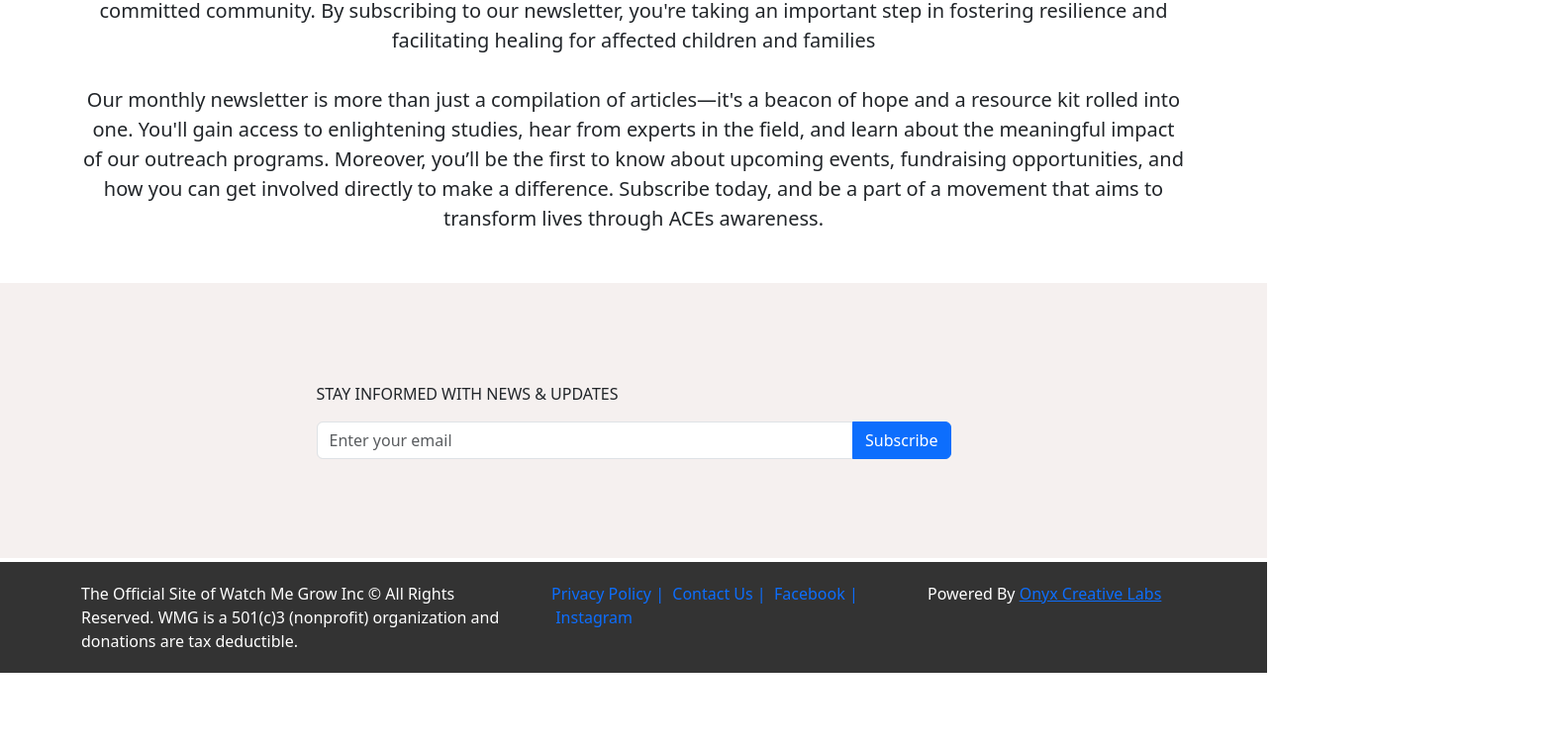
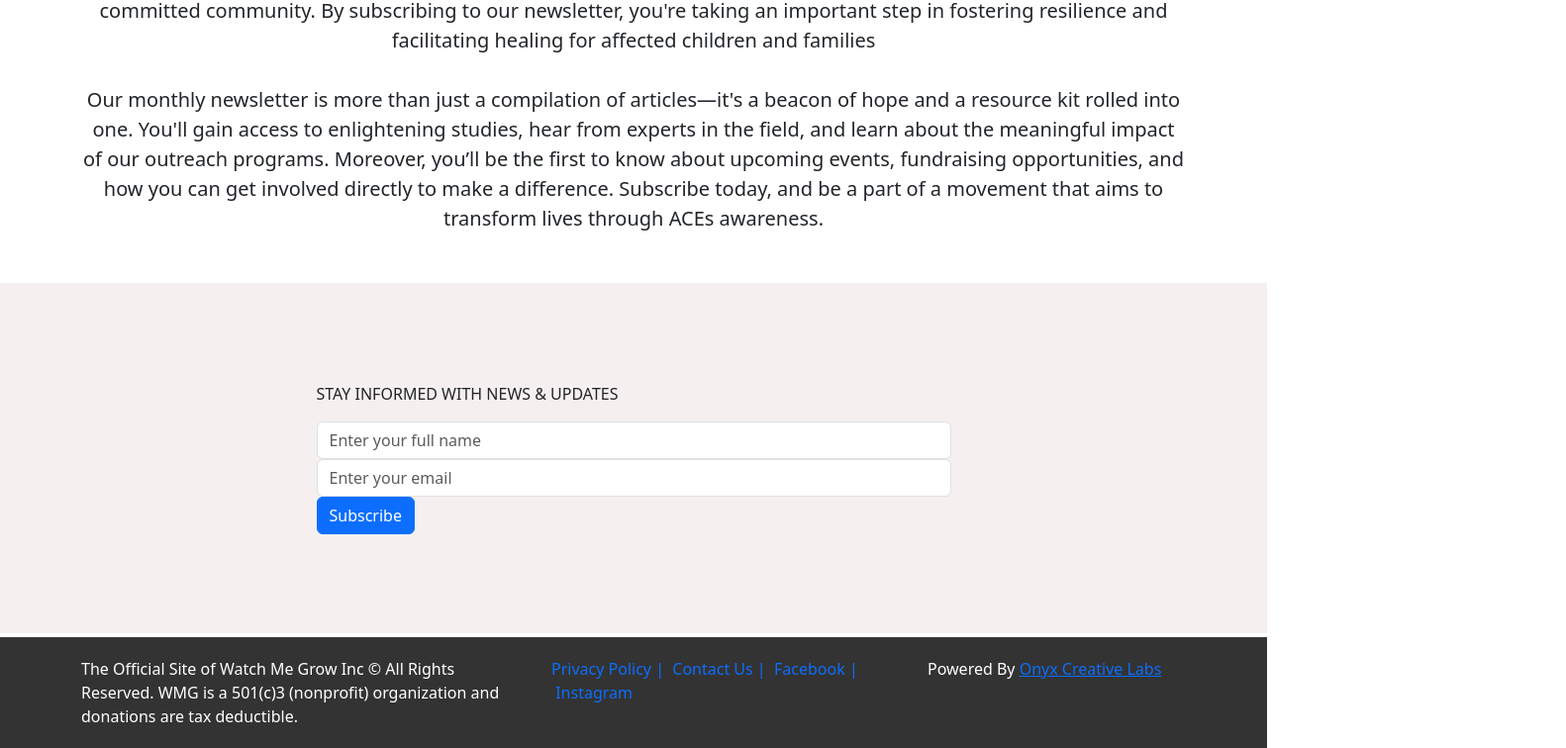
Before and after one commit to Jsmithseo/WatchMeGrowV2, a Next.js app: page /news in a window 1280 px wide. Shown: the part 539-1295 px from the top of the page at 99% size, 1582 px wide, since content can reach past the window. Before the commit the page ends 1219 px from the top, so only its background shows below. Built offline with nearby package versions, Linux system fonts and the light colour scheme.

Commit message:
added name to newsletter form

```diff
--- a/pages/api/sendMail.js
+++ b/pages/api/sendMail.js
@@ -1,16 +1,15 @@
 import nodemailer from 'nodemailer';
 import { useRouter } from 'next/router';
 
-
 export default async (req, res) => {
   if (req.method === 'POST') {
-    const { email } = req.body;
+    const {name, email } = req.body;
 
     const transporter = nodemailer.createTransport({
       service: 'Gmail',
       auth: {
         user: 'Jeremysmithseo@gmail.com',
-        pass: 'rjuabcwfiwqgvsyf'
+        pass: 'rjuabcwfiwqgvsyf',
       },
     });
 
@@ -18,12 +17,11 @@ export default async (req, res) => {
       const emailRes = await transporter.sendMail({
         from: email,
         to: 'Jeremysmithseo@gmail.com',
-        subject: `New contact from ${email}`,
-        text: email,
+        subject: `Newsletter sign-up from ${name}`,
+        text: `${email} ${name}`,
       });
 
       return res.status(200).send({ done: true });
-
     } catch (err) {
       return res.status(500).send({ error: 'Failed to send email.' });
     }
--- a/pages/components/AboutNewsletterForm.js
+++ b/pages/components/AboutNewsletterForm.js
@@ -25,12 +25,15 @@ function AboutNewsletterForm() {
           <Col md="7">
             <p>STAY INFORMED WITH NEWS & UPDATES</p>
             <Form>
+            <InputGroup>
+                <FormControl type="name" placeholder="Enter your full name" />
+              </InputGroup>
               <InputGroup>
                 <FormControl type="email" placeholder="Enter your email" />
-                <Button variant="primary" type="submit">
+              </InputGroup>
+              <Button variant="primary" type="submit">
                   Subscribe
                 </Button>
-              </InputGroup>
             </Form>
           </Col>
         </Row>
--- a/pages/components/MainFourColumnLayout.js
+++ b/pages/components/MainFourColumnLayout.js
@@ -25,6 +25,8 @@ function FourColumnLayout() {
             <div className="first-column">
               {/* Content for the first column goes here */}
               <h2>Join Our Newsletter</h2>
+              <h5>Our monthly newsletter is more than just a compilation of articles—it's a beacon of hope and a resource kit rolled into one.</h5>
+              <br></br>
               <NewsletterForm />
             </div>
           </Col>
--- a/pages/news/index.js
+++ b/pages/news/index.js
@@ -12,9 +12,14 @@ import { Container } from 'reactstrap';
 
 export default function News() {
   return (
-    <div>
+    <div className="mainStyle">
       <style jsx>
         {`
+
+        .mainStyle {
+            overflow: hidden;
+        }
+
           .copy {
             text-align: center;
             margin-top: 50px;
```
